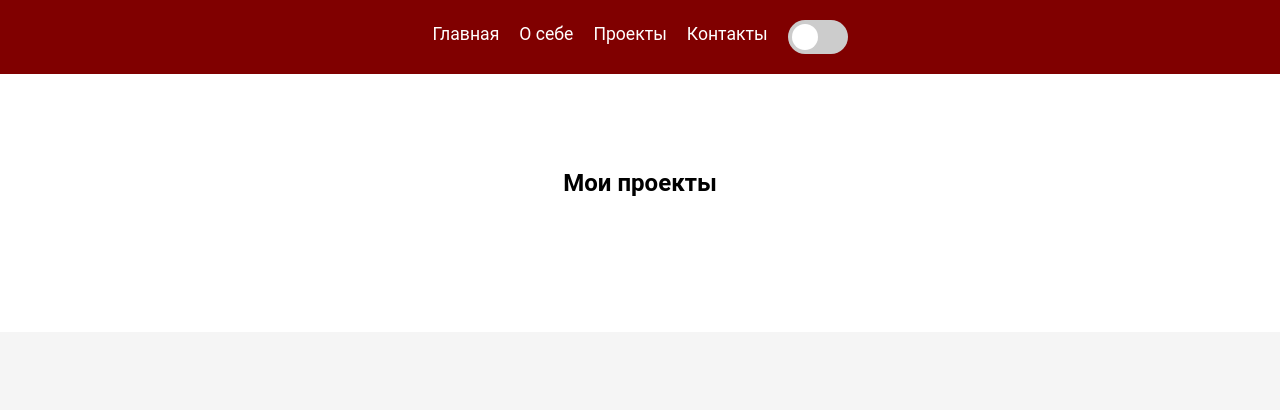
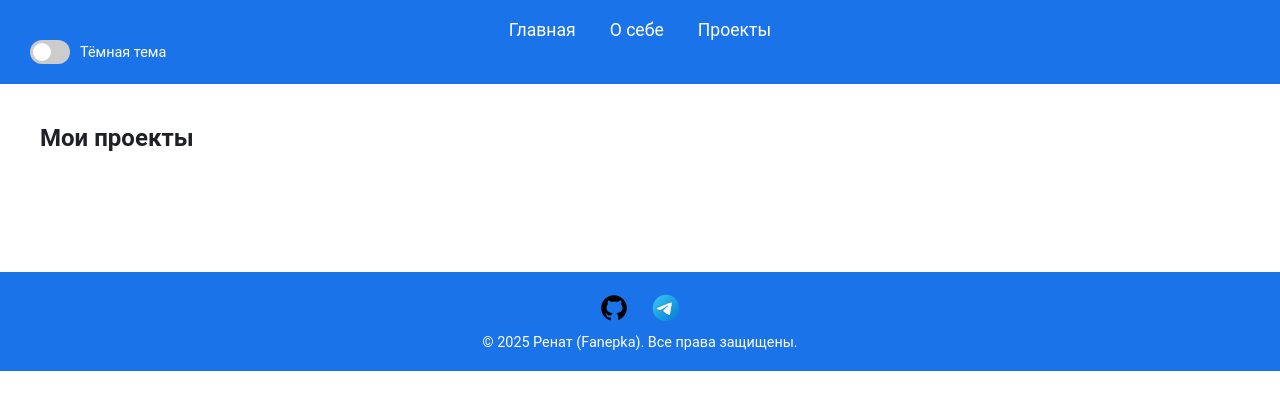
Before and after one commit to Fanepka/plydev, a FastAPI app: page /projects in a window 1280 px wide. Shown: the top 410 px of the page. Run offline with FastAPI, Linux system fonts and the light colour scheme; data that the repository does not hold is empty; parts of the project's set-up code (start-up, migrations or seed data) failed here and were passed over; some libraries are stand-ins or nearby versions.

Commit message:
First commit: - Add count of stars in projects - Add footer with social links - Delete contact block - Update dark theme

```diff
--- a/app/services/github.py
+++ b/app/services/github.py
@@ -32,4 +32,13 @@
             raise Exception(f"Ошибка при загрузке репозиториев: {response.status_code}")
 
         repos = response.json()
-        return [repo for repo in repos if not repo["fork"]]  # Исключаем форки
+        return [
+            {
+                "name": repo["name"],
+                "description": repo["description"],
+                "html_url": repo["html_url"],
+                "stargazers_count": repo["stargazers_count"],
+            }
+            for repo in repos
+            if not repo["fork"] and repo["name"] != self.username  # Исключаем форки и репозиторий профиля
+        ]
--- a/app/static/styles.css
+++ b/app/static/styles.css
@@ -1,40 +1,27 @@
+/* Общие стили */
 body {
     font-family: 'Roboto', sans-serif;
-    background-color: #F5F5F5;
-    color: #000000;
     margin: 0;
     padding: 0;
-    line-height: 1.6;
+    background-color: #FFFFFF;
+    color: #202124;
+    transition: background-color 0.3s, color 0.3s;
 }
 
 header {
-    background-color: #800000;
     padding: 20px;
     text-align: center;
-}
-
-nav {
-    display: flex;
-    justify-content: center;
-    gap: 20px;
+    background-color: #1A73E8;
+    color: #FFFFFF;
+    transition: background-color 0.3s;
 }
 
 nav a {
     color: #FFFFFF;
     text-decoration: none;
+    margin: 0 15px;
     font-size: 1.1rem;
     transition: color 0.3s;
-}
-
-nav a:hover {
-    color: #FFA500;
-}
-
-.container {
-    max-width: 1200px;
-    margin: 0 auto;
-    padding: 20px;
-    text-align: center;
 }
 
 .hero {
@@ -43,24 +30,16 @@
     flex-direction: column;
     justify-content: center;
     align-items: center;
-    background: linear-gradient(135deg, #800000, #FFA500);
+    text-align: center;
+    background: linear-gradient(135deg, #1A73E8, #34A853);
     color: #FFFFFF;
-}
-
-.hero h1 {
-    font-size: 3rem;
-    margin-bottom: 10px;
-}
-
-.hero p {
-    font-size: 1.2rem;
-    color: #FFD700;
+    transition: background-color 0.3s, color 0.3s;
 }
 
 .cta-button {
     margin-top: 20px;
     padding: 10px 20px;
-    background-color: #FFA500;
+    background-color: #34A853;
     color: #FFFFFF;
     text-decoration: none;
     border-radius: 5px;
@@ -68,158 +47,22 @@
 }
 
 .cta-button:hover {
-    background-color: #FF8C00;
+    background-color: #2E8B47;
 }
 
-section {
-    padding: 50px 20px;
-}
-
-.about, .projects, .contact {
-    background-color: #FFFFFF;
-    color: #000000;
-    text-align: center;
-}
-
-.skills ul {
-    list-style: none;
-    padding: 0;
-    display: flex;
-    flex-wrap: wrap;
-    justify-content: center;
-    gap: 10px;
-}
-
-.skills li {
-    padding: 10px 20px;
-    background-color: #800000;
-    color: #FFFFFF;
-    border-radius: 5px;
-    cursor: pointer;
-    transition: background-color 0.3s;
-}
-
-.skills li:hover {
-    background-color: #FFA500;
-}
-
-.skill-description {
-    margin-top: 20px;
-    padding: 10px;
-    background-color: #FFFFFF;
-    border: 1px solid #800000;
-    border-radius: 5px;
-    display: none;
-}
-
-.skill-description.active {
-    display: block;
-}
-
-.projects-grid {
-    display: grid;
-    grid-template-columns: repeat(auto-fit, minmax(300px, 1fr));
-    gap: 20px;
-    padding: 20px;
-}
-
-.project-card {
-    background-color: #FFFFFF;
-    padding: 20px;
-    border-radius: 10px;
-    box-shadow: 0 4px 6px rgba(0, 0, 0, 0.1);
-    transition: transform 0.3s, box-shadow 0.3s;
-}
-
-.project-card:hover {
-    transform: translateY(-10px);
-    box-shadow: 0 8px 12px rgba(0, 0, 0, 0.2);
-}
-
-.project-link {
-    color: #FFA500;
-    text-decoration: none;
-    font-weight: bold;
-}
-
-.readme-content {
-    margin-top: 20px;
-    padding: 10px;
-    background-color: #F5F5F5;
-    border-radius: 5px;
-    max-height: 200px;
-    overflow-y: auto;
-}
-
-.readme-content h1, .readme-content h2, .readme-content h3 {
-    color: #800000;
-}
-
-.readme-content a {
-    color: #FFA500;
-    text-decoration: none;
-}
-
-.readme-content a:hover {
-    text-decoration: underline;
-}
-
-.contact {
-    background-color: #800000;
-    color: #FFFFFF;
-}
-
-form {
-    display: flex;
-    flex-direction: column;
-    align-items: center;
-}
-
-form input, form textarea, form button {
-    margin: 10px 0;
-    padding: 10px;
-    border: none;
-    border-radius: 5px;
-    width: 100%;
-    max-width: 400px;
-}
-
-form button {
-    background-color: #FFA500;
-    color: #FFFFFF;
-    cursor: pointer;
-}
-
-form button:hover {
-    background-color: #FF8C00;
-}
-
-.social-links a {
-    color: #FFD700;
-    text-decoration: none;
-    margin: 0 10px;
-}
-
-#about-content {
-    text-align: left;
-    max-width: 800px;
+.container {
+    max-width: 1200px;
     margin: 0 auto;
     padding: 20px;
 }
 
-#about-content img {
-    display: inline-block;
-    margin: 5px;
-    height: auto;
-    max-width: 100%;
-}
-
-
+/* Переключатель темы */
 .theme-switch {
     position: relative;
     display: inline-block;
-    width: 60px;
-    height: 34px;
+    width: 40px;
+    height: 24px;
+    margin-left: 10px;
 }
 
 .theme-switch input {
@@ -237,33 +80,50 @@
     bottom: 0;
     background-color: #ccc;
     transition: 0.4s;
-    border-radius: 34px;
+    border-radius: 24px;
 }
 
 .slider:before {
     position: absolute;
     content: "";
-    height: 26px;
-    width: 26px;
-    left: 4px;
-    bottom: 4px;
+    height: 18px;
+    width: 18px;
+    left: 3px;
+    bottom: 3px;
     background-color: white;
     transition: 0.4s;
     border-radius: 50%;
 }
 
 input:checked + .slider {
-    background-color: #2196F3;
+    background-color: #1A73E8;
 }
 
 input:checked + .slider:before {
-    transform: translateX(26px);
+    transform: translateX(16px);
+}
+
+/* Подсказка для переключателя */
+.theme-switch-label {
+    font-size: 0.9rem;
+    margin-left: 10px;
+    color: #FFFFFF;
+}
+
+body.dark-theme .theme-switch-label {
+    color: #E8EAED;
+}
+
+/* Контейнер для переключателя */
+.theme-switch-container {
+    display: flex;
+    align-items: center;
 }
 
 /* Тёмная тема */
 body.dark-theme {
     background-color: #121212;
-    color: #ffffff;
+    color: #E8EAED;
 }
 
 body.dark-theme header {
@@ -271,19 +131,145 @@
 }
 
 body.dark-theme nav a {
-    color: #ffffff;
+    color: #E8EAED;
 }
 
 body.dark-theme .hero {
     background: linear-gradient(135deg, #1A1A1A, #333333);
-    color: #ffffff;
+    color: #E8EAED;
 }
 
 body.dark-theme .cta-button {
-    background-color: #2196F3;
-    color: #ffffff;
+    background-color: #34A853;
+    color: #E8EAED;
 }
 
 body.dark-theme .cta-button:hover {
-    background-color: #1976D2;
+    background-color: #2E8B47;
 }
+
+/* Footer */
+footer {
+    background-color: #1A73E8;
+    color: #FFFFFF;
+    padding: 20px 0;
+    text-align: center;
+    margin-top: 40px;
+    transition: background-color 0.3s, color 0.3s;
+}
+
+.footer-content {
+    max-width: 1200px;
+    margin: 0 auto;
+    padding: 0 20px;
+    display: flex;
+    flex-direction: column;
+    align-items: center;
+    justify-content: center;
+    height: 100%;
+}
+
+.social-links {
+    display: flex;
+    justify-content: center;
+    gap: 20px;
+    margin-bottom: 10px;
+}
+
+.social-links a {
+    display: inline-block;
+    width: 32px;
+    height: 32px;
+    transition: transform 0.3s;
+}
+
+.social-links a:hover {
+    transform: scale(1.1);
+}
+
+.social-icon {
+    width: 100%;
+    height: 100%;
+    filter: brightness(0) invert(1); /* Делаем иконку белой */
+    transition: filter 0.3s;
+}
+
+body.dark-theme .social-icon {
+    filter: brightness(0) invert(0); /* Возвращаем оригинальный цвет на тёмной теме */
+}
+
+footer p {
+    margin: 0;
+    font-size: 0.9rem;
+}
+
+/* Тёмная тема для footer */
+body.dark-theme footer {
+    background-color: #1A1A1A;
+    color: #E8EAED;
+}
+
+/* Стили для проектов */
+.projects-grid {
+    display: grid;
+    grid-template-columns: repeat(auto-fit, minmax(300px, 1fr));
+    gap: 20px;
+    padding: 20px;
+}
+
+.project-card {
+    background-color: #FFFFFF;
+    padding: 20px;
+    border-radius: 10px;
+    box-shadow: 0 4px 6px rgba(0, 0, 0, 0.1);
+    transition: transform 0.3s, box-shadow 0.3s;
+}
+
+.project-card:hover {
+    transform: translateY(-5px);
+    box-shadow: 0 8px 12px rgba(0, 0, 0, 0.2);
+}
+
+.project-link {
+    display: inline-block;
+    margin-top: 10px;
+    padding: 10px 20px;
+    background-color: #1A73E8;
+    color: #FFFFFF;
+    text-decoration: none;
+    border-radius: 5px;
+    transition: background-color 0.3s;
+}
+
+.project-link:hover {
+    background-color: #1557B0;
+}
+
+body.dark-theme .project-card {
+    background-color: #1A1A1A;
+    color: #E8EAED;
+}
+
+body.dark-theme .project-link {
+    background-color: #34A853;
+}
+
+body.dark-theme .project-link:hover {
+    background-color: #2E8B47;
+}
+
+.repo-stats {
+    margin-top: 10px;
+    font-size: 0.9rem;
+    color: #666;
+}
+
+body.dark-theme .repo-stats {
+    color: #E8EAED;
+}
+
+.stars {
+    display: inline-flex;
+    align-items: center;
+    gap: 5px;
+}
--- a/app/templates/projects.html
+++ b/app/templates/projects.html
@@ -16,33 +16,47 @@
             <a href="/">Главная</a>
             <a href="/about">О себе</a>
             <a href="/projects">Проекты</a>
-            <a href="/contact">Контакты</a>
+            <div class="theme-switch-container">
                 <label class="theme-switch">
                     <input type="checkbox" id="theme-toggle">
                     <span class="slider"></span>
                 </label>
+                <span class="theme-switch-label">Тёмная тема</span>
+            </div>
         </nav>
     </header>
 
     <section class="projects">
         <div class="container">
             <h2>Мои проекты</h2>
-            {% if error %}
-                <p class="error">{{ error }}</p>
-            {% else %}
             <div id="projects-grid" class="projects-grid">
                 {% for repo in repos %}
                     <div class="project-card">
                         <h3>{{ repo.name }}</h3>
                         <p>{{ repo.description or "Описание отсутствует." }}</p>
+                        <div class="repo-stats">
+                            <span class="stars">⭐ {{ repo.stargazers_count }}</span>
+                        </div>
                         <a href="{{ repo.html_url }}" class="project-link">Посмотреть на GitHub</a>
                     </div>
                 {% endfor %}
             </div>
-            {% endif %}
         </div>
     </section>
 
     <script src="static/scripts.js"></script>
+    <footer>
+        <div class="footer-content">
+            <div class="social-links">
+                <a href="https://github.com/Fanepka" target="_blank" aria-label="GitHub">
+                    <img src="/static/icons/github.svg" alt="GitHub">
+                </a>
+                <a href="https://t.me/Fanepka" target="_blank" aria-label="Telegram">
+                    <img src="/static/icons/telegram.svg" alt="Telegram">
+                </a>
+            </div>
+            <p>© 2025 Ренат (Fanepka). Все права защищены.</p>
+        </div>
+    </footer>
 </body>
 </html>
```
Also changed, not shown: app/templates/about.html (+20 -5 lines), app/templates/contact.html (deleted, +0 -45 lines), app/templates/index.html (+21 -6 lines), app/static/icons/github.svg (added), app/static/icons/telegram.svg (added), 1 other file. Lines whose indentation alone changed are shown as unchanged.
